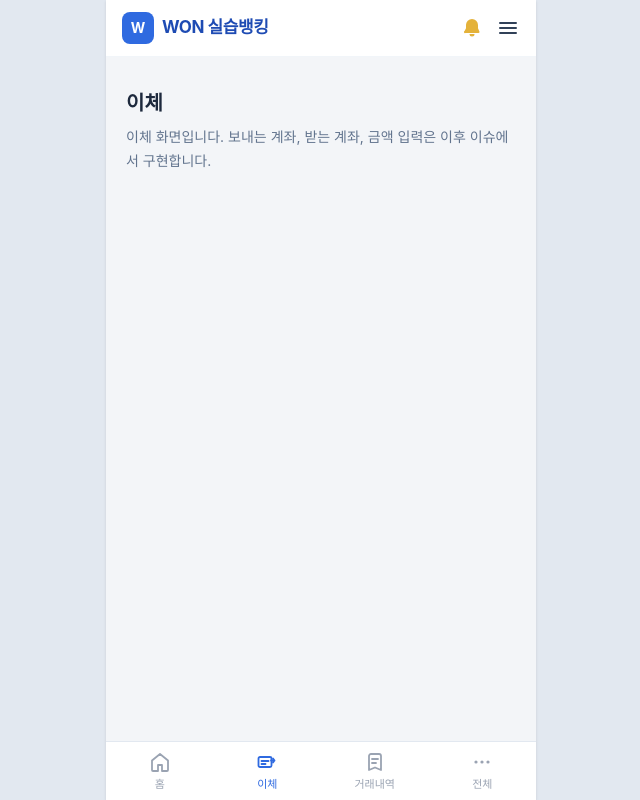
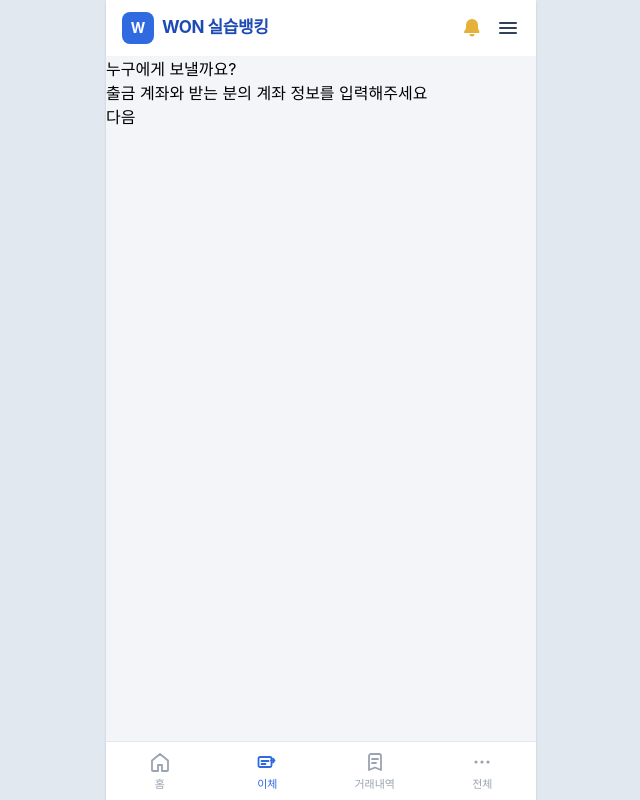
Before and after one commit to minngyuseong/won-banking, a React (Vite) app: page /transfer in a window 1280 px wide. Shown: the whole page, without its empty margins (319-959 px from the left). Built offline with nearby package versions, Linux system fonts and the light colour scheme.

Commit message:
[Feat] #9 이체 단계별 화면 전환 구현

```diff
--- /dev/null
+++ b/src/components/transfer/TransferAmount.jsx
@@ -0,0 +1,12 @@
+const TransferAmount = ({ onNext, onPrev }) => {
+  return (
+    <div>
+      <h2>얼마를 보낼까요?</h2>
+
+      <button onClick={onNext}>다음</button>
+      <button onClick={onPrev}>이전으로</button>
+    </div>
+  );
+};
+
+export default TransferAmount;
--- /dev/null
+++ b/src/components/transfer/TransferComplete.jsx
@@ -0,0 +1,24 @@
+import { useNavigate } from 'react-router-dom'
+
+/**
+ * 이체 4단계.
+ * 이체 완료 결과를 표시하는 화면이다.
+ * '홈으로' 버튼을 누르면 홈 화면으로 이동한다.
+ */
+export default function TransferComplete() {
+  const navigate = useNavigate()
+
+  const handleGoHome = () => {
+    navigate('/')
+  }
+
+  return (
+    <div>
+      <h2>이체가 완료되었습니다</h2>
+
+      <button type="button" onClick={handleGoHome}>
+        홈으로
+      </button>
+    </div>
+  )
+}
--- /dev/null
+++ b/src/components/transfer/TransferConfirm.jsx
@@ -0,0 +1,12 @@
+const TransferConfirm = ({ onNext, onPrev }) => {
+  return (
+    <div>
+      <h2>이체 내용을 확인해주세요</h2>
+
+      <button onClick={onNext}>이체하기</button>
+      <button onClick={onPrev}>이전으로</button>
+    </div>
+  );
+};
+
+export default TransferConfirm;
--- /dev/null
+++ b/src/components/transfer/TransferRecipient.jsx
@@ -0,0 +1,12 @@
+const TransferRecipient = ({ onNext }) => {
+  return (
+    <div>
+      <h2>누구에게 보낼까요?</h2>
+      <p>출금 계좌와 받는 분의 계좌 정보를 입력해주세요</p>
+
+      <button onClick={onNext}>다음</button>
+    </div>
+  );
+};
+
+export default TransferRecipient;
--- a/src/pages/TransferPage.jsx
+++ b/src/pages/TransferPage.jsx
@@ -1,16 +1,49 @@
-import { DomainPlaceholder } from '../components/common/DomainPlaceholder'
+import { useState } from 'react'
+import TransferRecipient from '../components/transfer/TransferRecipient'
+import TransferAmount from '../components/transfer/TransferAmount'
+import TransferConfirm from '../components/transfer/TransferConfirm'
+import TransferComplete from '../components/transfer/TransferComplete'
 
 /**
  * 이체 도메인 페이지. 라우트: `/transfer`
  *
- * 계좌 이체 흐름을 담당할 빈 화면이다.
- * 지금은 탭 이동 확인용이며, 이체 폼은 이후 이슈에서 구현한다.
+ * 계좌 이체의 전체 흐름과 단계 상태를 관리한다.
+ * 각 단계는 별도 컴포넌트로 구성하며 현재 단계에 해당하는 컴포넌트만 화면에 렌더링한다.
+ *
+ * 이체 단계:
+ * 1. 받는 계좌 입력
+ * 2. 이체 금액 입력
+ * 3. 이체 정보 확인
+ * 4. 이체 완료
  */
 export default function TransferPage() {
+  const [step, setStep] = useState(1)
+
   return (
-    <DomainPlaceholder
-      title="이체"
-      description="이체 화면입니다. 보내는 계좌, 받는 계좌, 금액 입력은 이후 이슈에서 구현합니다."
-    />
-  );
+    <>
+      {step === 1 && (
+        <TransferRecipient
+          onNext={() => setStep(2)}
+        />
+      )}
+
+      {step === 2 && (
+        <TransferAmount
+          onNext={() => setStep(3)}
+          onPrev={() => setStep(1)}
+        />
+      )}
+
+      {step === 3 && (
+        <TransferConfirm
+          onNext={() => setStep(4)}
+          onPrev={() => setStep(2)}
+        />
+      )}
+
+      {step === 4 && (
+        <TransferComplete />
+      )}
+    </>
+  )
 }
```
